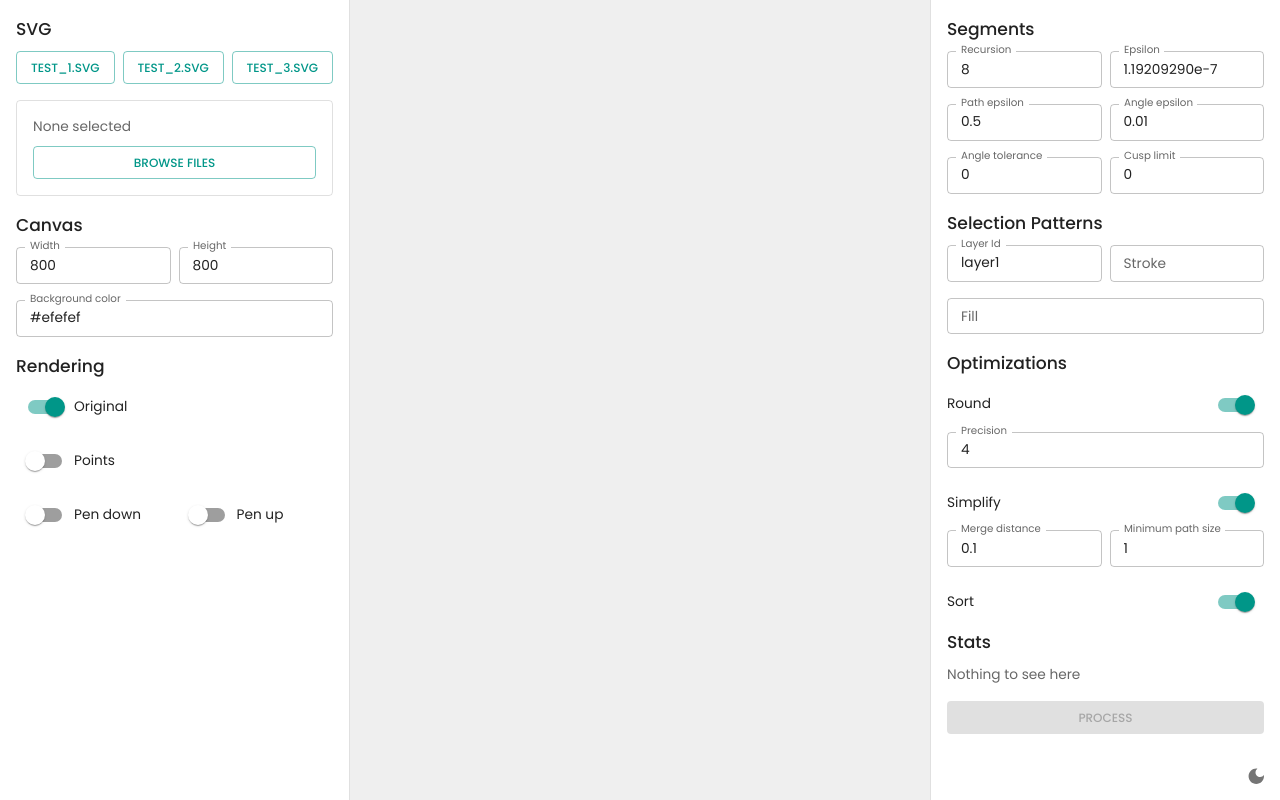
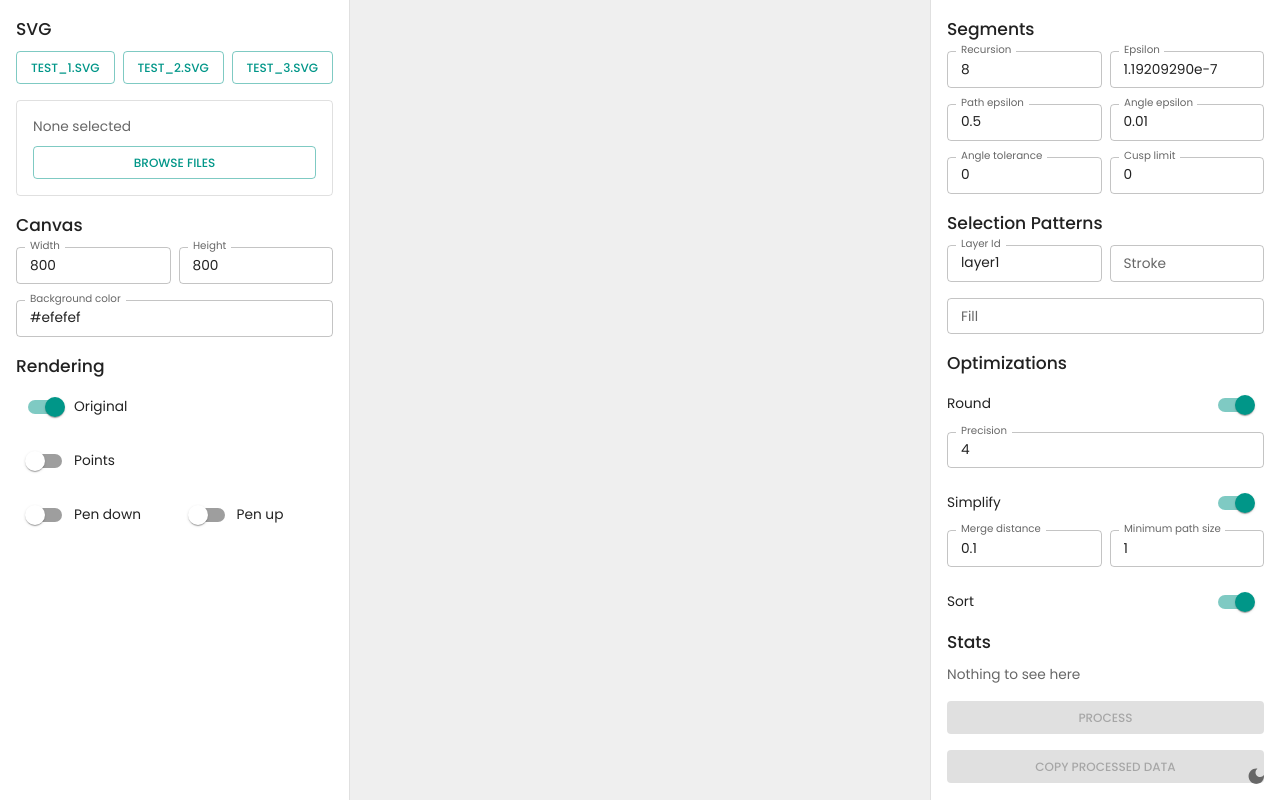
Before and after one commit to dtgreene/plotter-playground, a React (Vite) app: page / in a window 1280 px wide. Built offline with nearby package versions, Linux system fonts and the light colour scheme.

Commit message:
Add copy button

```diff
--- a/package.json
+++ b/package.json
@@ -18,6 +18,7 @@
     "@mui/icons-material": "^5.11.9",
     "@mui/material": "^5.11.10",
     "adaptive-bezier-curve": "^1.0.3",
+    "copy-to-clipboard": "^3.3.3",
     "fast-xml-parser": "^4.1.2",
     "immer": "^9.0.19",
     "rbush": "^3.0.1",
--- a/src/components/App/App.jsx
+++ b/src/components/App/App.jsx
@@ -1,5 +1,6 @@
 import { useState, useContext } from 'react';
 import {
+  Alert,
   Box,
   Button,
   IconButton,
@@ -15,6 +16,7 @@ import { getSVGFromFile, getSVGFromURL, segmentSVG } from '../../utils';
 import { PreviewCanvas } from '../PreviewCanvas';
 import { MuiContext } from '../../contexts/MuiProvider';
 import { useLocalStorage } from '../../hooks/useLocalStorage';
+import copy from 'copy-to-clipboard';
 
 const isFireFox = navigator.userAgent.indexOf('Firefox') != -1;
 
@@ -162,6 +164,12 @@ export const App = () => {
 
   const handleBackgroundChange = (event) => {
     setBackground(event.target.value);
+  };
+
+  const handleCopyClick = () => {
+    if (!segments) return;
+
+    copy(JSON.stringify(segments));
   };
 
   return (
@@ -510,8 +518,24 @@ export const App = () => {
               <Box color="text.secondary">Nothing to see here</Box>
             )}
           </Box>
-          <Button variant="contained" fullWidth type="submit" disabled={!svg}>
+          <Button
+            variant="contained"
+            fullWidth
+            type="submit"
+            disabled={!svg}
+            sx={{ mb: 2 }}
+          >
             Process
+          </Button>
+          <Button
+            variant="contained"
+            fullWidth
+            type="button"
+            disabled={!segments}
+            sx={{ mb: 2 }}
+            onClick={handleCopyClick}
+          >
+            Copy Processed Data
           </Button>
         </form>
       </Box>
```
Also changed, not shown: 1 other file (tests, documents, lock files or other folders).
